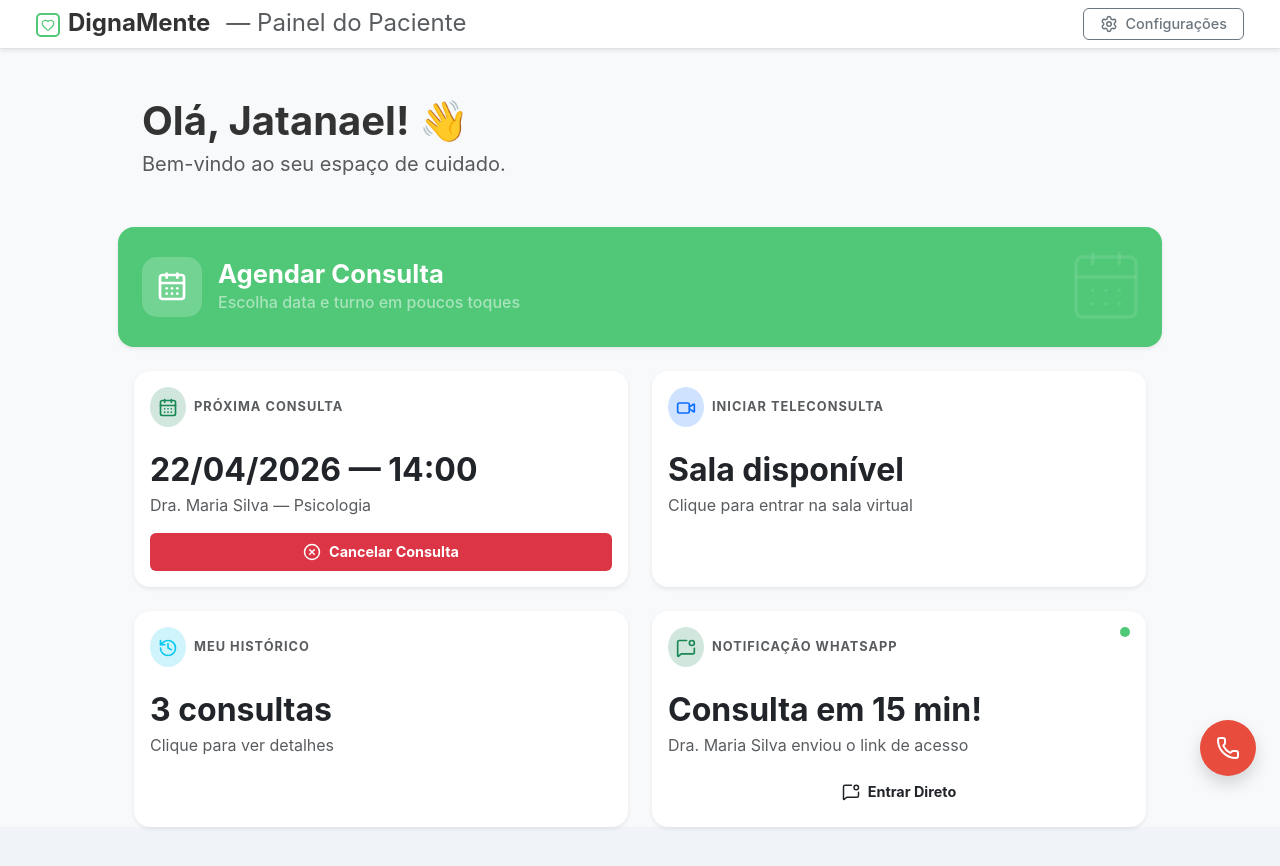
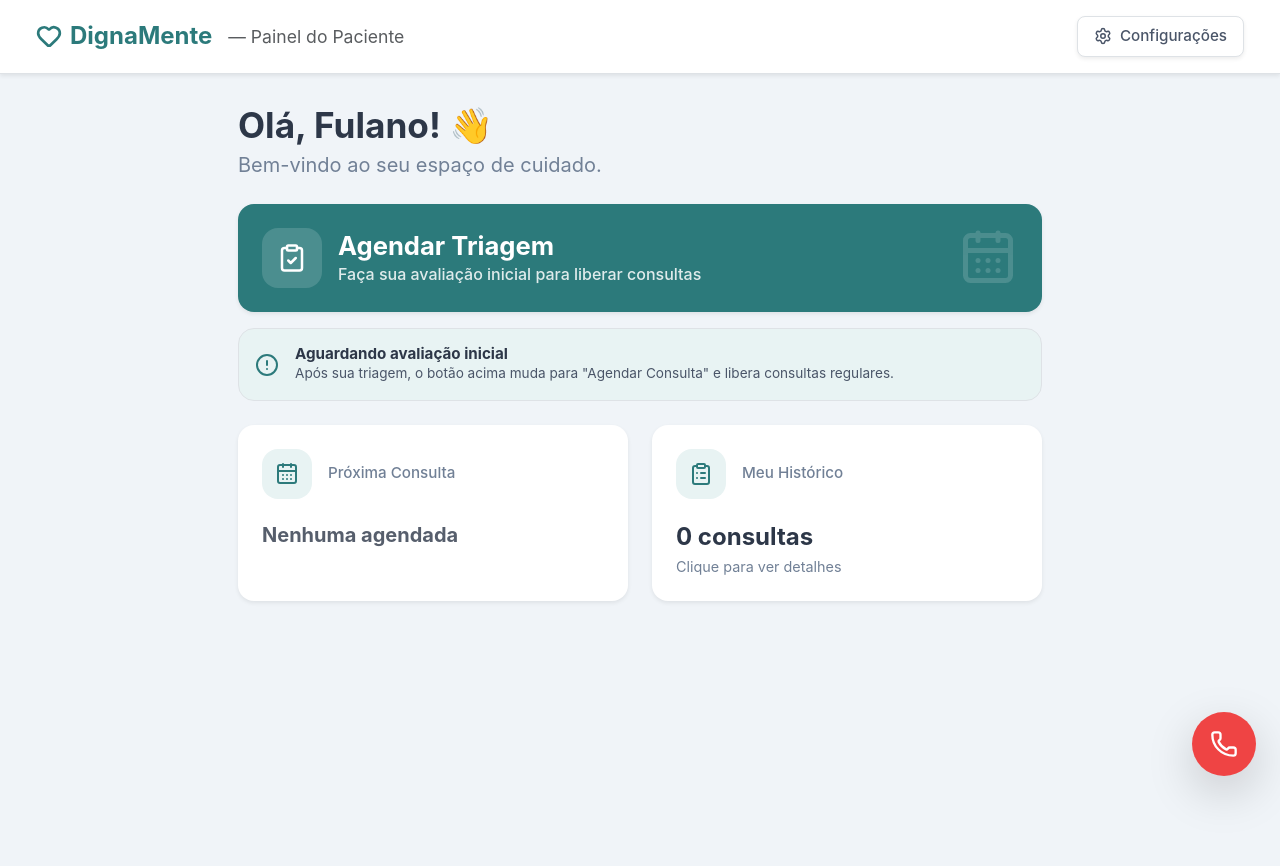
Before and after one commit to klayveralencar777/DignaMente_Arq, a React app in the folder frontend/: page /paciente in a window 1280 px wide. Shown: the top 866 px of the page. After the commit the page ends 800 px from the top, so only its background shows below. Built offline with nearby package versions, Linux system fonts and the light colour scheme; the HTML template or start-up script is replaced by a standard one.

Commit message:
botao de exclusao

```diff
--- a/frontend/src/pages/Patient/PatientDashboard.jsx
+++ b/frontend/src/pages/Patient/PatientDashboard.jsx
@@ -1,37 +1,65 @@
-import { useState } from 'react';
-import { Container, Row, Col, Card, Navbar, Button as BootstrapButton } from 'react-bootstrap';
-import { Settings, CalendarDays, XCircle, Video, History, MessageSquareDot, Phone, Heart } from 'lucide-react';
+import { useState, useEffect } from 'react';
+import { Container, Row, Col, Card, Navbar, Button as BootstrapButton, Spinner } from 'react-bootstrap';
+import {
+  Settings,
+  Heart,
+  Phone,
+  ClipboardCheck,
+  CalendarDays,
+  AlertCircle,
+  ClipboardList,
+  CalendarPlus,
+  Clock
+} from 'lucide-react';
 import { useNavigate } from 'react-router-dom';
 
-import { Button } from '../../components/ui/Button';
 import { CancelModal } from './CancelModal';
-import { SettingsMenu } from './SettingsMenu'; // <-- Import do menu lateral
+import { SettingsMenu } from './SettingsMenu';
 
 export const PatientDashboard = () => {
   const navigate = useNavigate();
 
-  // Estados do Modal de Cancelamento
+  // ==========================================
+  // DADOS DINÂMICOS (Simulando vindos da API)
+  // ==========================================
+  const [isLoading, setIsLoading] = useState(true);
+  const [userName, setUserName] = useState('');
+
+  // Controle de Triagem: mude para 'true' para ver o botão virar "Agendar Consulta"
+  const [hasCompletedTriage, setHasCompletedTriage] = useState(false);
+
+  // Controle de Consultas (Se null, mostra vazio. Se tiver objeto, mostra a data)
+  const [nextAppointment, setNextAppointment] = useState(null);
+
+  const [totalAppointments, setTotalAppointments] = useState(0);
+
+  useEffect(() => {
+    setTimeout(() => {
+      const storedName = localStorage.getItem('@DignaMente:userName') || 'Fulano';
+      setUserName(storedName);
+      setIsLoading(false);
+    }, 800);
+  }, []);
+
+  // ==========================================
+  // ESTADOS DOS COMPONENTES VISUAIS
+  // ==========================================
   const [showCancelModal, setShowCancelModal] = useState(false);
   const [cancelReason, setCancelReason] = useState('');
+  const [showSettings, setShowSettings] = useState(false);
 
-  // Estados do Menu de Configurações
-  const [showSettings, setShowSettings] = useState(false);
   const handleShowSettings = () => setShowSettings(true);
   const handleCloseSettings = () => setShowSettings(false);
 
-  // Funções do Modal de Cancelar
-  const handleShowCancelModal = () => setShowCancelModal(true);
   const handleCloseCancelModal = () => {
     setShowCancelModal(false);
     setCancelReason('');
   };
+
   const handleConfirmCancel = () => {
-    if (!cancelReason) {
-      alert('Por favor, selecione um motivo para cancelar.');
-      return;
-    }
-    console.log('Consulta cancelada pelo motivo:', cancelReason);
+    if (!cancelReason) return alert('Por favor, selecione um motivo para cancelar.');
     alert('Consulta cancelada com sucesso!');
+    setNextAppointment(null);
     handleCloseCancelModal();
   };
 
@@ -41,160 +69,193 @@ export const PatientDashboard = () => {
     window.location.href = '/login';
   };
 
-  const primaryGreen = '#50C878';
-  const lightBackground = '#f8f9fa';
+  // ==========================================
+  // NOVA IDENTIDADE VISUAL DO DIGNAMENTE
+  // ==========================================
+  const primaryColor = '#2C7A7B'; // Verde Teal/Petróleo das imagens
+  const lightBackground = '#F0F4F8'; // Fundo suave azulado das imagens
+  const paleTeal = '#E8F3F3'; // Fundo clarinho para ícones e avisos
+  const borderTeal = '#C4E1E1'; // Borda suave para o aviso
 
+  // ==========================================
+  // LOADING STATE
+  // ==========================================
+  if (isLoading) {
+    return (
+      <div className="min-vh-100 d-flex flex-column align-items-center justify-content-center" style={{ backgroundColor: lightBackground }}>
+        <Spinner animation="border" style={{ color: primaryColor, width: '3rem', height: '3rem' }} />
+        <p className="mt-3 text-muted fw-medium">Carregando seu painel...</p>
+      </div>
+    );
+  }
+
+  // ==========================================
+  // RENDERIZAÇÃO DA TELA
+  // ==========================================
   return (
     <div className="min-vh-100" style={{ backgroundColor: lightBackground, color: '#333', fontFamily: 'Inter, sans-serif' }}>
 
-      <Navbar bg="white" expand="lg" className="px-4 py-2 border-bottom shadow-sm">
+      {/* HEADER SUPERIOR */}
+      <Navbar bg="white" expand="lg" className="px-4 py-3 border-bottom shadow-sm fixed-top">
         <Container fluid className="d-flex justify-content-between align-items-center">
           <div className="d-flex align-items-center gap-2">
-            <h4 className="m-0 fw-bold d-flex align-items-center gap-2">
-              <span style={{ color: primaryGreen, fontSize: '1.4rem' }}>
-                <Heart size={24} style={{ border: '2px solid', borderRadius: '5px', padding: '3px'}}/>
-              </span>
+            <h4 className="m-0 fw-bold d-flex align-items-center gap-2" style={{ color: primaryColor }}>
+              <Heart size={26} strokeWidth={2.5} />
               <span>DignaMente</span>
-              <span className="text-muted fw-normal ms-2 d-none d-sm-inline"> — Painel do Paciente</span>
+              <span className="text-muted fw-normal ms-2 d-none d-sm-inline" style={{ fontSize: '1.1rem'}}> — Painel do Paciente</span>
             </h4>
           </div>
           <BootstrapButton
-            variant="outline-secondary"
+            variant="light"
             onClick={handleShowSettings}
-            className="d-flex align-items-center gap-2 text-capitalize px-3 py-1 fw-medium"
-            style={{ fontSize: '0.9rem'}}
+            className="d-flex align-items-center gap-2 px-3 py-2 fw-medium border shadow-sm rounded-3 transition-all"
+            style={{ fontSize: '0.95rem', backgroundColor: '#fff', color: '#4a5568' }}
+            onMouseOver={(e) => e.currentTarget.style.color = primaryColor}
+            onMouseOut={(e) => e.currentTarget.style.color = '#4a5568'}
           >
             <Settings size={18} /> Configurações
           </BootstrapButton>
         </Container>
       </Navbar>
 
-      <Container className="pt-5 px-md-5">
+      {/* Espaçamento para o Header fixo */}
+      <div style={{ height: '80px' }}></div>
 
-        <div className="mb-5 ms-md-4">
-          <h1 className="fw-bold m-0" style={{ fontSize: '2.5rem' }}>Olá, Jatanael! 👋</h1>
-          <p className="text-muted fs-5 m-0 mt-1">Bem-vindo ao seu espaço de cuidado.</p>
+      <Container className="pt-4 px-md-5 pb-5" style={{ maxWidth: '900px' }}>
+
+        {/* ÁREA DE SAUDAÇÃO */}
+        <div className="mb-4">
+          <h1 className="fw-bold m-0" style={{ fontSize: '2.2rem', color: '#2d3748' }}>Olá, {userName}! 👋</h1>
+          <p className="fs-5 m-0 mt-1" style={{ color: '#718096' }}>Bem-vindo ao seu espaço de cuidado.</p>
         </div>
 
-        <Card className="border-0 rounded-4 p-4 shadow-sm text-white mb-4 position-relative overflow-hidden" style={{ backgroundColor: primaryGreen, minHeight: '120px', cursor: 'pointer' }}>
-          <Card.Body className="p-0 d-flex align-items-center gap-3">
-            <div className="d-flex align-items-center justify-content-center" style={{ width: '60px', height: '60px', backgroundColor: 'rgba(255, 255, 255, 0.2)', borderRadius: '15px'}}>
-               <CalendarDays size={32} />
+        {/* CARD PRINCIPAL (DINÂMICO: Triagem vs Consulta) */}
+        <Card
+          className="border-0 rounded-4 p-4 shadow-sm text-white mb-3 position-relative overflow-hidden"
+          style={{
+            backgroundColor: primaryColor, // Usa a cor principal para a ação de maior destaque
+            cursor: 'pointer',
+            transition: 'transform 0.2s, filter 0.2s'
+          }}
+          onMouseOver={(e) => {
+            e.currentTarget.style.transform = 'translateY(-4px)';
+            e.currentTarget.style.filter = 'brightness(1.05)'; // Clareia levemente no hover
+          }}
+          onMouseOut={(e) => {
+            e.currentTarget.style.transform = 'translateY(0)';
+            e.currentTarget.style.filter = 'brightness(1)';
+          }}
+          onClick={() => alert(hasCompletedTriage ? "Redirecionando para agendamento..." : "Redirecionando para triagem...")}
+        >
+          <Card.Body className="p-0 d-flex align-items-center justify-content-between">
+            <div className="d-flex align-items-center gap-3">
+              <div className="d-flex align-items-center justify-content-center" style={{ width: '60px', height: '60px', backgroundColor: 'rgba(255, 255, 255, 0.15)', borderRadius: '16px'}}>
+                 {hasCompletedTriage ? <CalendarPlus size={30} /> : <ClipboardCheck size={30} />}
+              </div>
+              <div>
+                <h3 className="m-0 fw-bold" style={{ fontSize: '1.6rem'}}>
+                  {hasCompletedTriage ? "Agendar Consulta" : "Agendar Triagem"}
+                </h3>
+                <p className="m-0 text-white fw-medium" style={{ opacity: 0.85, fontSize: '1rem' }}>
+                  {hasCompletedTriage ? "Escolha dia e horário com profissional disponível" : "Faça sua avaliação inicial para liberar consultas"}
+                </p>
+              </div>
             </div>
-            <div className="flex-grow-1">
-              <h3 className="m-0 fw-bold" style={{ fontSize: '1.6rem'}}>Agendar Consulta</h3>
-              <p className="m-0 text-white-50 fw-medium">Escolha data e turno em poucos toques</p>
-            </div>
-            <div className="position-absolute end-0 top-0 d-none d-md-flex align-items-center justify-content-center p-3 text-white-50" style={{ height: '100%', opacity: '0.2' }}>
-                <CalendarDays size={80} strokeWidth={1}/>
+            <div className="d-none d-md-block" style={{ opacity: 0.15 }}>
+               {hasCompletedTriage ? <Clock size={60} /> : <CalendarDays size={60} />}
             </div>
           </Card.Body>
         </Card>
 
-        <Row className="g-4 mb-5 ms-md-1 me-md-1">
+        {/* AVISO: Mostra apenas se ainda não fez triagem */}
+        {!hasCompletedTriage && (
+          <div
+            className="d-flex align-items-center gap-3 p-3 rounded-4 mb-4 border"
+            style={{ backgroundColor: paleTeal, borderColor: borderTeal, transition: '0.3s' }}
+          >
+             <AlertCircle size={24} style={{ color: primaryColor, minWidth: '24px' }} />
+             <div>
+                <h6 className="m-0 fw-bold" style={{ color: '#2d3748', fontSize: '0.95rem' }}>Aguardando avaliação inicial</h6>
+                <p className="m-0" style={{ color: '#4a5568', fontSize: '0.85rem' }}>Após sua triagem, o botão acima muda para "Agendar Consulta" e libera consultas regulares.</p>
+             </div>
+          </div>
+        )}
+
+        {/* CARDS INFERIORES: STATUS */}
+        <Row className="g-4 mb-5">
+
+          {/* Card: Próxima Consulta */}
           <Col md={6}>
-            <Card className="border-0 rounded-4 shadow-sm p-3 h-100">
+            <Card className="border-0 rounded-4 shadow-sm p-4 h-100" style={{ transition: 'transform 0.2s' }} onMouseOver={(e) => e.currentTarget.style.transform = 'translateY(-3px)'} onMouseOut={(e) => e.currentTarget.style.transform = 'translateY(0)'}>
               <Card.Body className="d-flex flex-column p-0 gap-3">
-                <div className="d-flex align-items-center gap-2 mb-2">
-                  <div className="bg-success-subtle p-2 rounded-circle">
-                    <CalendarDays size={20} className="text-success" />
+                <div className="d-flex align-items-center gap-3">
+                  <div className="d-flex align-items-center justify-content-center rounded-4" style={{ width: '50px', height: '50px', backgroundColor: paleTeal, color: primaryColor }}>
+                    <CalendarDays size={24} />
                   </div>
-                  <h6 className="m-0 fw-bold text-uppercase text-muted" style={{ fontSize: '0.8rem', letterSpacing: '1px' }}>Próxima Consulta</h6>
+                  <p className="m-0 fw-medium" style={{ color: '#718096', fontSize: '0.95rem' }}>Próxima Consulta</p>
                 </div>
-                <div>
-                   <h2 className="m-0 fw-bold">22/04/2026 — 14:00</h2>
-                   <p className="m-0 text-muted fs-6 mt-1">Dra. Maria Silva — Psicologia</p>
+
+                <div className="mt-2">
+                  {!nextAppointment ? (
+                    <h5 className="m-0 fw-bold" style={{ color: '#2d3748', opacity: 0.8 }}>Nenhuma agendada</h5>
+                  ) : (
+                    <>
+                      <h4 className="m-0 fw-bold text-dark">{nextAppointment.date} — {nextAppointment.time}</h4>
+                      <p className="m-0 text-muted mt-1">{nextAppointment.doctor}</p>
+                      <button className="btn btn-sm btn-outline-danger mt-3 fw-bold px-3 rounded-pill" onClick={() => setShowCancelModal(true)}>
+                        Cancelar Consulta
+                      </button>
+                    </>
+                  )}
                 </div>
-                <BootstrapButton
-                  variant="danger"
-                  onClick={handleShowCancelModal}
-                  className="w-100 d-flex align-items-center justify-content-center gap-2 mt-auto text-capitalize fw-bold py-2 border-0"
-                  style={{ fontSize: '0.9rem'}}
-                >
-                    <XCircle size={18}/> Cancelar Consulta
-                </BootstrapButton>
               </Card.Body>
             </Card>
           </Col>
 
+          {/* Card: Meu Histórico */}
           <Col md={6}>
             <Card
-              className="border-0 rounded-4 shadow-sm p-3 h-100"
+              className="border-0 rounded-4 shadow-sm p-4 h-100"
               style={{ cursor: 'pointer', transition: 'transform 0.2s' }}
-              onClick={() => navigate('/sala-de-espera')}
-              onMouseOver={(e) => e.currentTarget.style.transform = 'translateY(-5px)'}
+              onMouseOver={(e) => e.currentTarget.style.transform = 'translateY(-3px)'}
               onMouseOut={(e) => e.currentTarget.style.transform = 'translateY(0)'}
+              onClick={() => alert("Redirecionando para a página de histórico...")}
             >
               <Card.Body className="d-flex flex-column p-0 gap-3">
-                <div className="d-flex align-items-center gap-2 mb-2">
-                  <div className="bg-primary-subtle p-2 rounded-circle">
-                    <Video size={20} className="text-primary" />
+                <div className="d-flex align-items-center gap-3">
+                  <div className="d-flex align-items-center justify-content-center rounded-4" style={{ width: '50px', height: '50px', backgroundColor: paleTeal, color: primaryColor }}>
+                    <ClipboardList size={24} />
                   </div>
-                  <h6 className="m-0 fw-bold text-uppercase text-muted" style={{ fontSize: '0.8rem', letterSpacing: '1px' }}>Iniciar Teleconsulta</h6>
+                  <p className="m-0 fw-medium" style={{ color: '#718096', fontSize: '0.95rem' }}>Meu Histórico</p>
                 </div>
-                <div>
-                    <h2 className="m-0 fw-bold">Sala disponível</h2>
-                    <p className="m-0 text-muted fs-6 mt-1">Clique para entrar na sala virtual</p>
+
+                <div className="mt-2">
+                  <h4 className="m-0 fw-bold mb-1" style={{ color: '#2d3748' }}>{totalAppointments} consultas</h4>
+                  <p className="m-0" style={{ color: '#718096', fontSize: '0.9rem' }}>Clique para ver detalhes</p>
                 </div>
-                <div className="mt-auto py-2"></div>
               </Card.Body>
             </Card>
           </Col>
 
-          <Col md={6}>
-            <Card className="border-0 rounded-4 shadow-sm p-3 h-100">
-              <Card.Body className="d-flex flex-column p-0 gap-3">
-                <div className="d-flex align-items-center gap-2 mb-2">
-                  <div className="bg-info-subtle p-2 rounded-circle">
-                    <History size={20} className="text-info" />
-                  </div>
-                  <h6 className="m-0 fw-bold text-uppercase text-muted" style={{ fontSize: '0.8rem', letterSpacing: '1px' }}>Meu Histórico</h6>
-                </div>
-                <div>
-                  <h2 className="m-0 fw-bold">3 consultas</h2>
-                  <p className="m-0 text-muted fs-6 mt-1">Clique para ver detalhes</p>
-                </div>
-                <div className="mt-auto py-2"></div>
-              </Card.Body>
-            </Card>
-          </Col>
-
-          <Col md={6}>
-            <Card className="border-0 rounded-4 shadow-sm p-3 h-100 position-relative">
-              <div className="position-absolute top-0 end-0 p-3">
-                <div style={{ width: '10px', height: '10px', backgroundColor: primaryGreen, borderRadius: '5px' }}></div>
-              </div>
-              <Card.Body className="d-flex flex-column p-0 gap-3">
-                <div className="d-flex align-items-center gap-2 mb-2">
-                  <div className="bg-success-subtle p-2 rounded-circle">
-                    <MessageSquareDot size={20} className="text-success" />
-                  </div>
-                  <h6 className="m-0 fw-bold text-uppercase text-muted" style={{ fontSize: '0.8rem', letterSpacing: '1px' }}>Notificação WhatsApp</h6>
-                </div>
-                <div>
-                  <h2 className="m-0 fw-bold">Consulta em 15 min!</h2>
-                  <p className="m-0 text-muted fs-6 mt-1">Dra. Maria Silva enviou o link de acesso</p>
-                </div>
-                <Button
-                  className="w-100 d-flex align-items-center justify-content-center gap-2 mt-auto text-capitalize fw-bold py-2 border-0"
-                  style={{ fontSize: '0.9rem'}}
-                  onClick={() => navigate('/sala-de-espera')}
-                >
-                    <MessageSquareDot size={18}/> Entrar Direto
-                </Button>
-              </Card.Body>
-            </Card>
-          </Col>
         </Row>
 
       </Container>
 
+      {/* BOTÃO "FLUTUANTE" DE EMERGÊNCIA (TELEFONE) */}
       <div className="position-fixed bottom-0 end-0 p-4" style={{ zIndex: '1000'}}>
-         <BootstrapButton variant="danger" className="rounded-circle d-flex align-items-center justify-content-center shadow border-0" style={{ width: '56px', height: '56px', backgroundColor: '#e74c3c' }}>
-             <Phone size={24} className="text-white"/>
-         </BootstrapButton>
+         <button
+           className="btn rounded-circle d-flex align-items-center justify-content-center shadow-lg border-0"
+           style={{ width: '64px', height: '64px', backgroundColor: '#ef4444', transition: 'transform 0.2s' }}
+           onMouseOver={(e) => e.currentTarget.style.transform = 'scale(1.1)'}
+           onMouseOut={(e) => e.currentTarget.style.transform = 'scale(1)'}
+           onClick={() => alert("Abrindo canais de emergência CVV (188)...")}
+           title="Emergência Psicológica"
+         >
+             <Phone size={28} className="text-white"/>
+         </button>
       </div>
 
+      {/* MODAIS EXTERNOS */}
       <CancelModal
         show={showCancelModal}
         onHide={handleCloseCancelModal}
```
Also changed, not shown: frontend/src/pages/Patient/SettingsMenu.jsx (+76 -4 lines).
